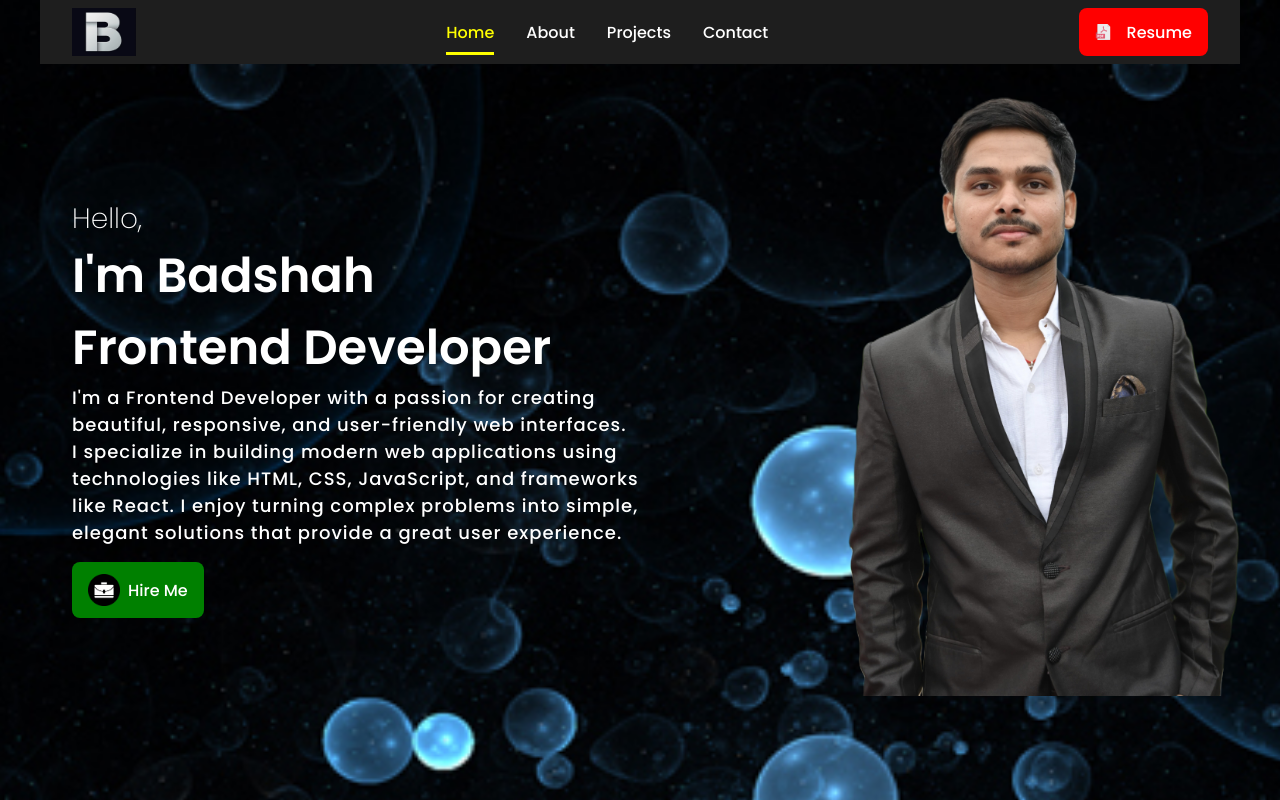
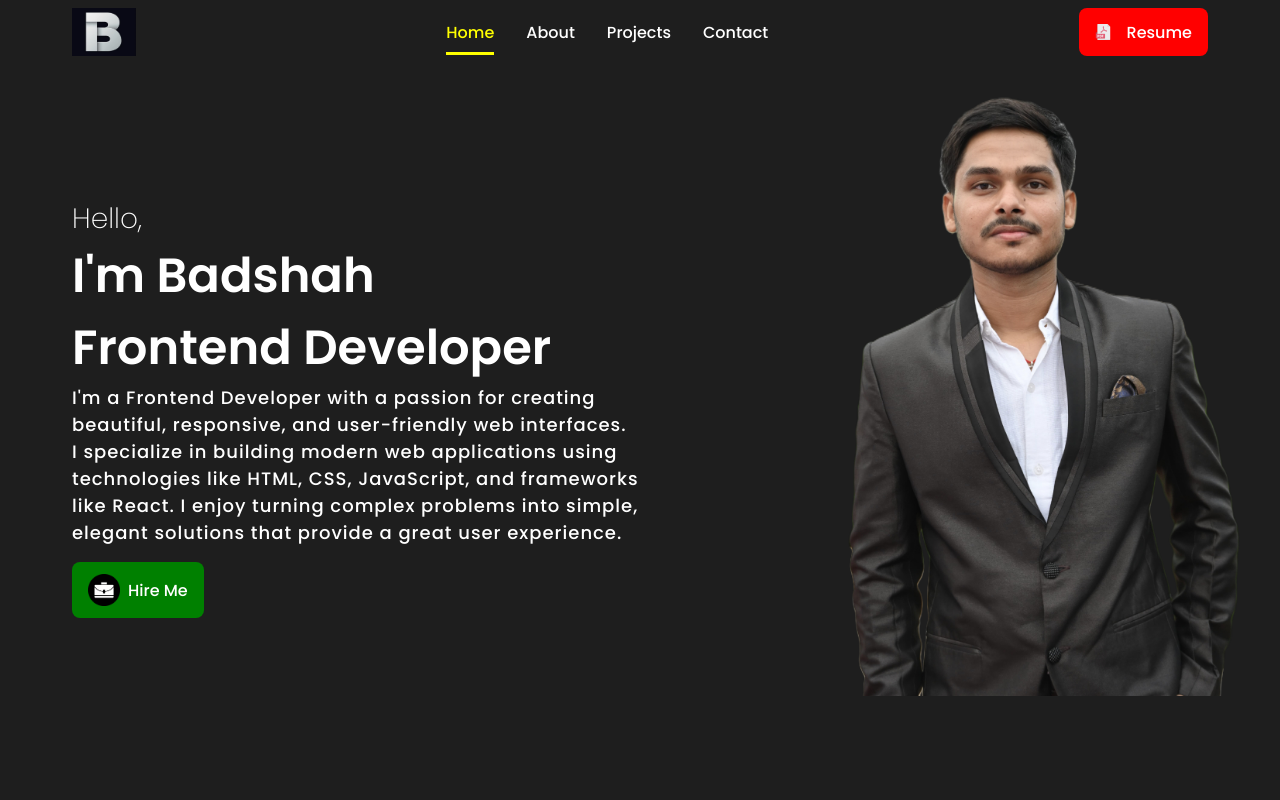
Before and after one commit to BadshahYadav/Portfolio-react, a React (Create React App) app: page / in a window 1280 px wide. Shown: the top 800 px of the page. Built offline with nearby package versions, Linux system fonts and the light colour scheme.

Commit message:
7th commit

```diff
--- a/public/style.css
+++ b/public/style.css
@@ -8,8 +8,7 @@
 }
 
 body {
-    /* background: rgb(30, 30, 30); */
-    background-image: url('./bg2.jpg');
+    background: rgb(30, 30, 30);
     background-size: cover;
     background-position: center;
     background-repeat: no-repeat;
```
